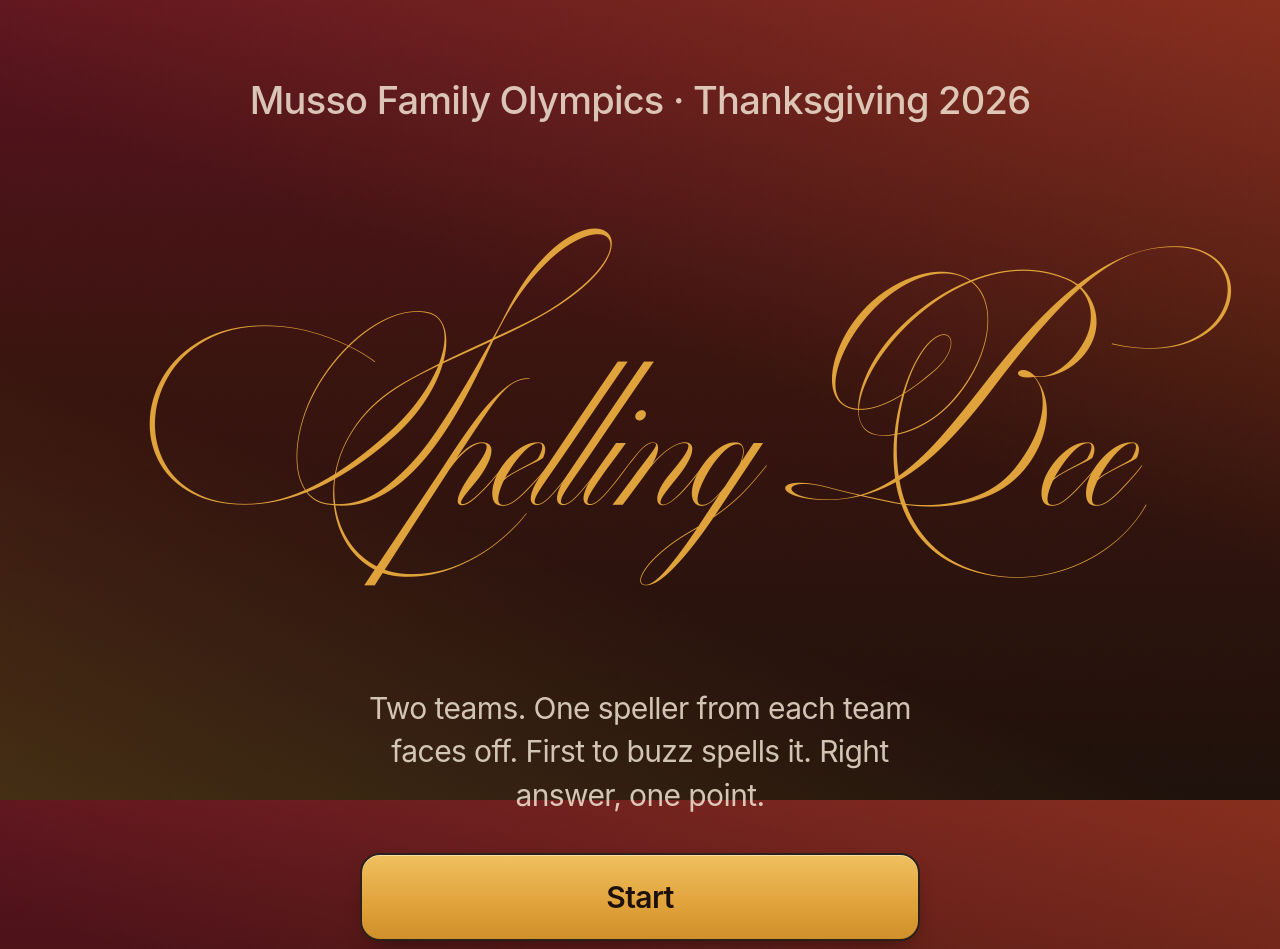
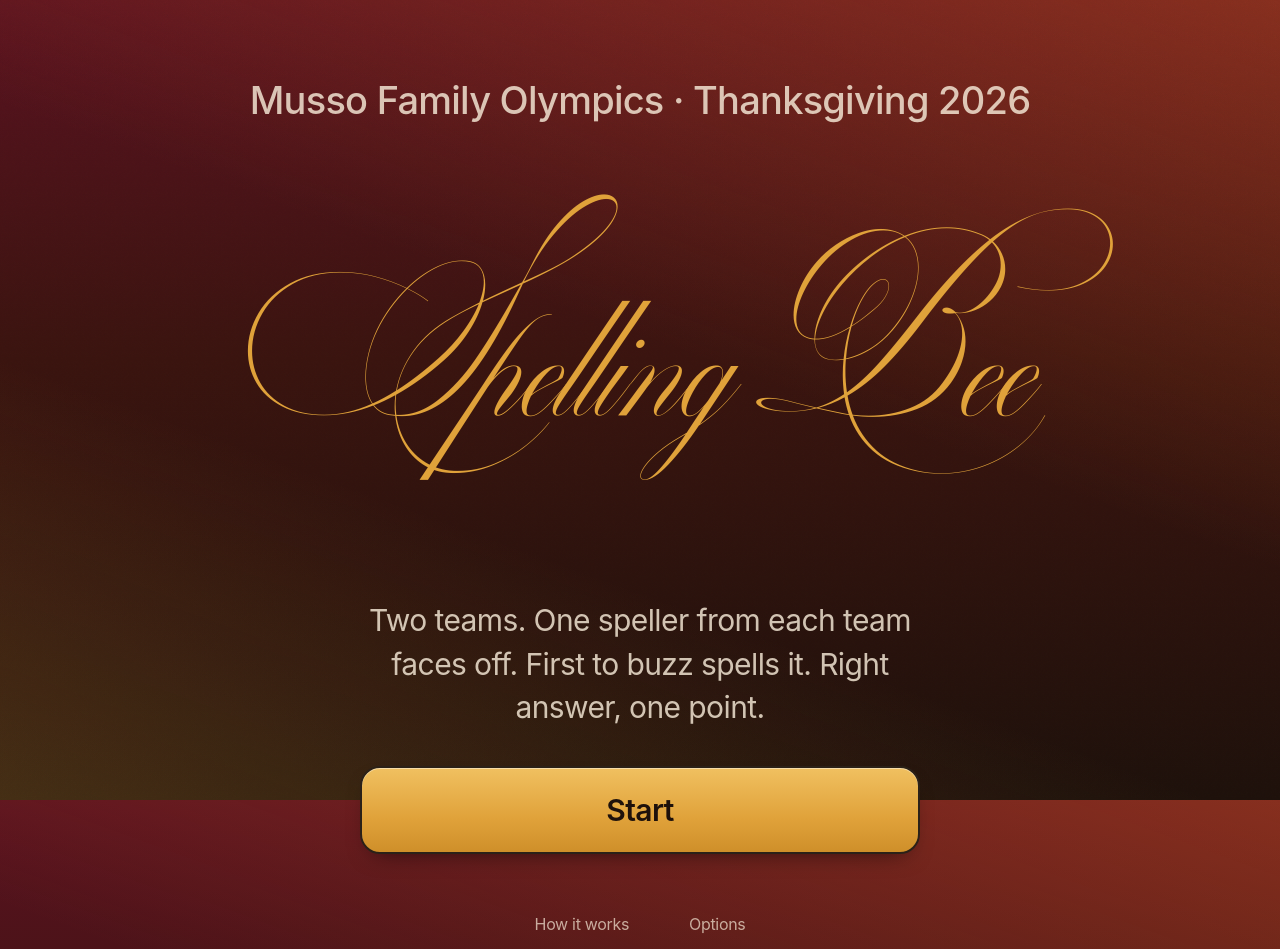
Before and after one commit to maensivu11/thanksgiving-bee-2026, a plain HTML site: page index.html in a window 1280 px wide. Shown: the top 949 px of the page. Drawn offline with Linux system fonts and the light colour scheme.

Commit message:
iPad landscape: wider layout, one-line title, header spacing

```diff
--- a/index.html
+++ b/index.html
@@ -438,6 +438,8 @@ html body #app>.grow>div[style*="height"]{display:none}
 html body .small[style*="margin-top"]{margin-top:0!important}
 @media (min-width:1280px) and (orientation:landscape){html body .grow.center>h1::before{margin-bottom:120px!important}}
 @media (min-width:1280px) and (orientation:landscape){html body .grow.center>h1::after{padding-top:90px!important;font-size:150px!important}}
+@media (min-width:1000px) and (orientation:landscape){html body #app,html body.tv #app{max-width:1100px!important}html body .grow.center>h1::after{font-size:120px!important;white-space:nowrap}html body .grow.center>h1::before{margin-bottom:64px!important}}
+html body .grow.center>h1::after{white-space:nowrap}
 </style></head><body>
 <div id="app"></div>
 <script id="words" type="application/json">{
```
